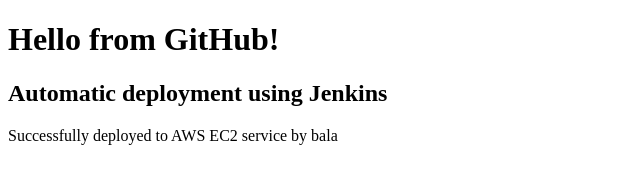
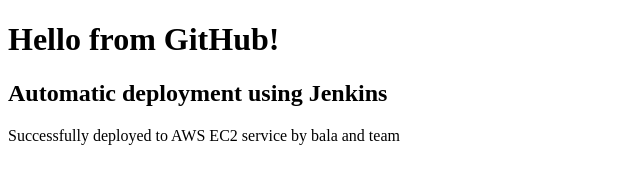
Before and after one commit to Balajackz16/jenkins-auto-deploy, a plain HTML site: page index.html in a window 1280 px wide. Shown: the full height of the page, 0-640 px from the left. Drawn offline with Linux system fonts and the light colour scheme.

Commit message:
Update index.html

```diff
--- a/index.html
+++ b/index.html
@@ -6,6 +6,6 @@
 <body>
     <h1>Hello from GitHub!</h1>
     <h2>Automatic deployment using Jenkins</h2>
-    <p>Successfully deployed to AWS EC2 service by bala</p>
+    <p>Successfully deployed to AWS EC2 service by bala and team</p>
 </body>
 </html>
```
